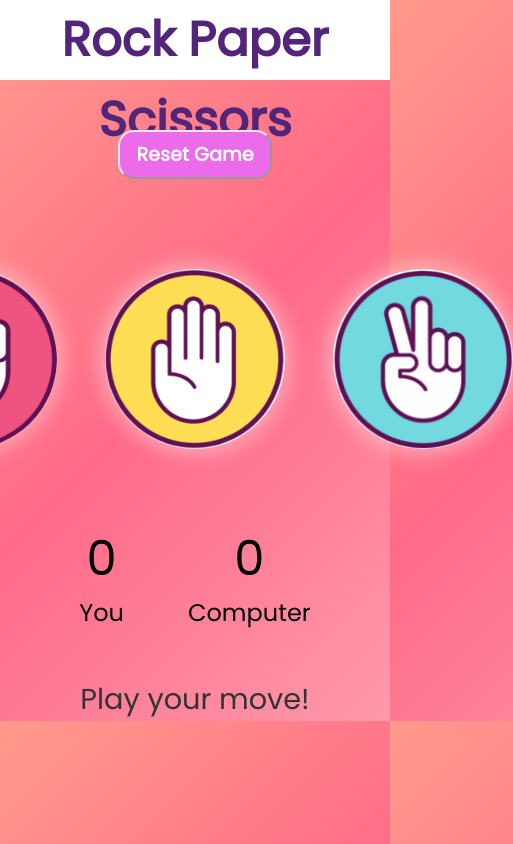
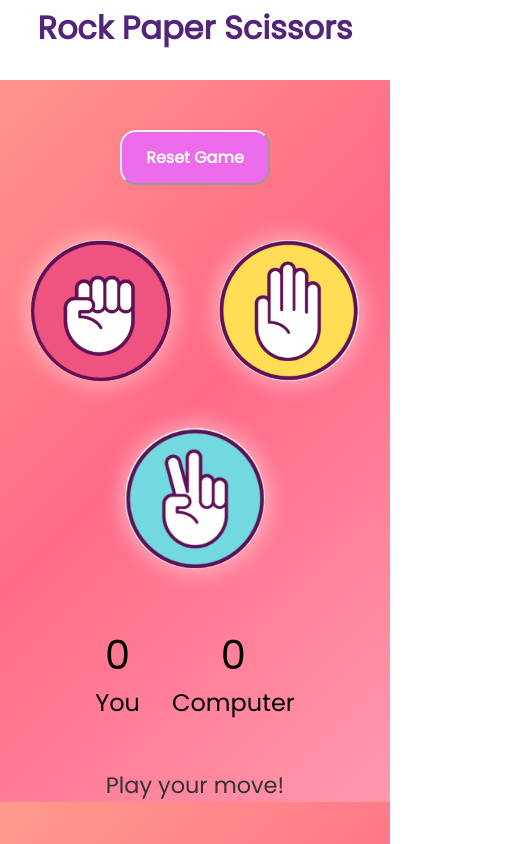
Before and after one commit to niharika190202/Rock-Paper-Scissors-Game, a plain HTML site: page index.html in a window 390 px wide. Shown: the whole page, 513 px wide, since content can reach past the window. Drawn offline with Linux system fonts and the light colour scheme.

Commit message:
Update style.css

```diff
--- a/style.css
+++ b/style.css
@@ -1,6 +1,7 @@
 * {
     margin: 0;
     padding: 0;
+    box-sizing: border-box;
     text-align: center;
     font-family: 'Poppins', sans-serif;
 
@@ -22,8 +23,10 @@ h1 {
 }
 
 .choice {
-    height: 200px;
-    width: 200px;
+    height: 30vw;
+    width: 30vw;
+    max-width: 160px;
+    max-height: 160px;
     border-radius: 50%;
     display: flex;
     align-items: center;
@@ -36,11 +39,10 @@ h1 {
 }
 
 img {
-    height: 180px;
-    width: 180px;
-    object-fit: cover;
+    width: 90%;
+    height: auto;
     border-radius: 50%;
-    box-shadow: 0 0 20px 5px rgba(255, 255, 255, 0.4); /* subtle white glow */
+    box-shadow: 0 0 20px 5px rgba(255, 255, 255, 0.4);
     transition: box-shadow 0.3s ease;
 }
 
@@ -50,19 +52,22 @@ img {
 
 .choices {
     display: flex;
+    flex-wrap: wrap;
     justify-content: center;
-    align-items: center;
-    gap: 3rem;
-    margin-top: 5rem;
+    gap: 2rem;
+    margin-top: 3rem;
+    padding: 0 1rem;
 }
 
 .score-board {
     display: flex;
+    flex-direction: row;
+    flex-wrap: wrap;
     justify-content: center;
-    align-items: center;
-    margin-top: 4rem ;
+    gap: 2rem;
+    margin-top: 3rem;
     font-size: 1.5rem;
-    gap: 4rem;
+    text-align: center;
 
 }
 
@@ -78,7 +83,8 @@ img {
     display: inline;
     padding: 0.5rem;
     color: #333; /* or any readable text color */
-    font-size: 1.8rem;
+    font-size: 1.4rem;
+    margin: 1rem auto;
     background-color: transparent; /* remove colored box */
     font-family: 'Poppins', sans-serif;
 }
@@ -103,3 +109,24 @@ img {
 #reset-btn:hover {
     background-color: #eb8aeb;
 }
+
+@media (max-width: 600px) {
+    h1 {
+        font-size: 2rem;
+        line-height: 3.5rem;
+    }
+
+    #reset-btn {
+        font-size: 1rem;
+        padding: 0.8rem 1.5rem;
+    }
+
+    .choice {
+        width: 40vw;
+        height: 40vw;
+    }
+
+    #user-score, #comp-score {
+        font-size: 2.5rem;
+    }
+}
```
